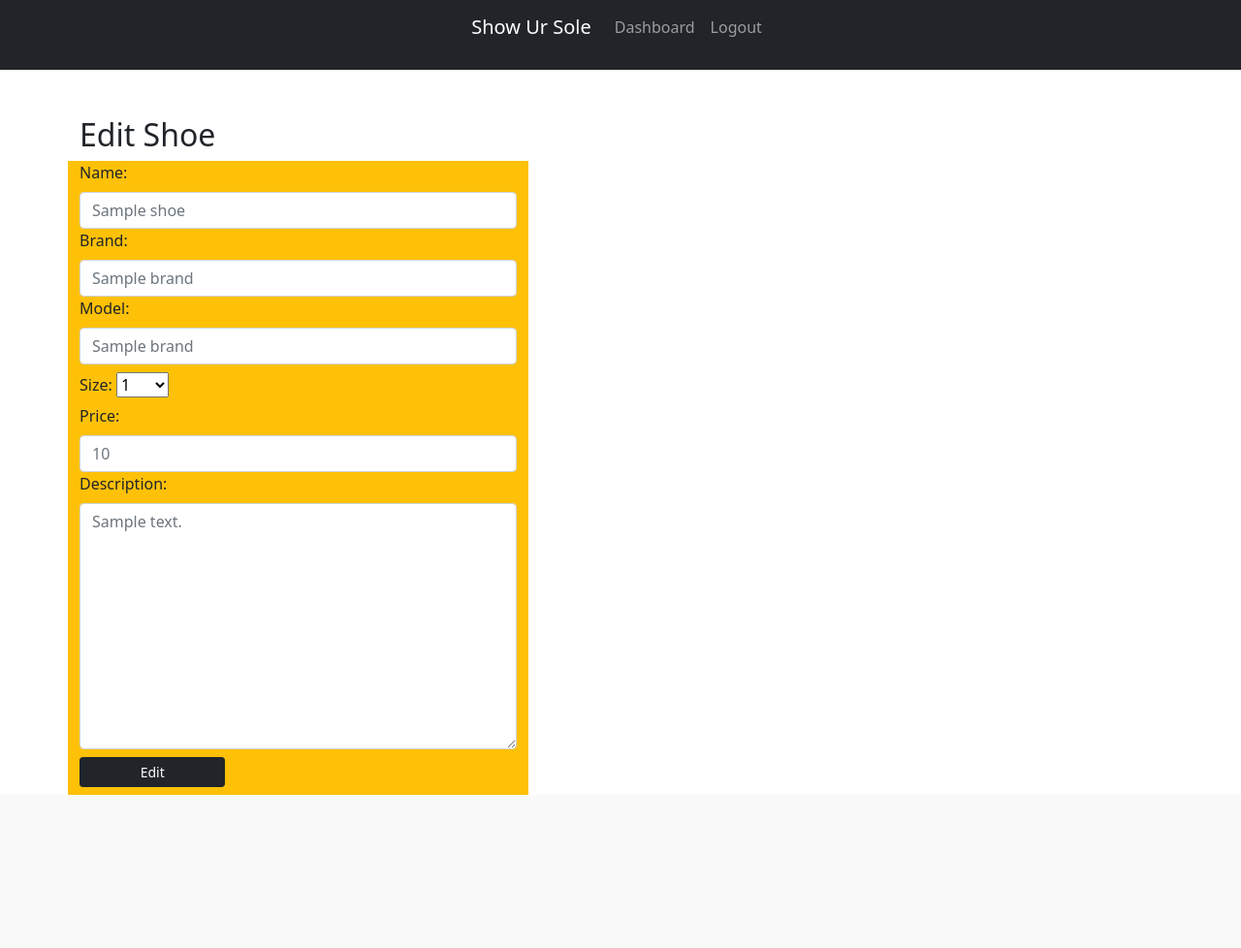
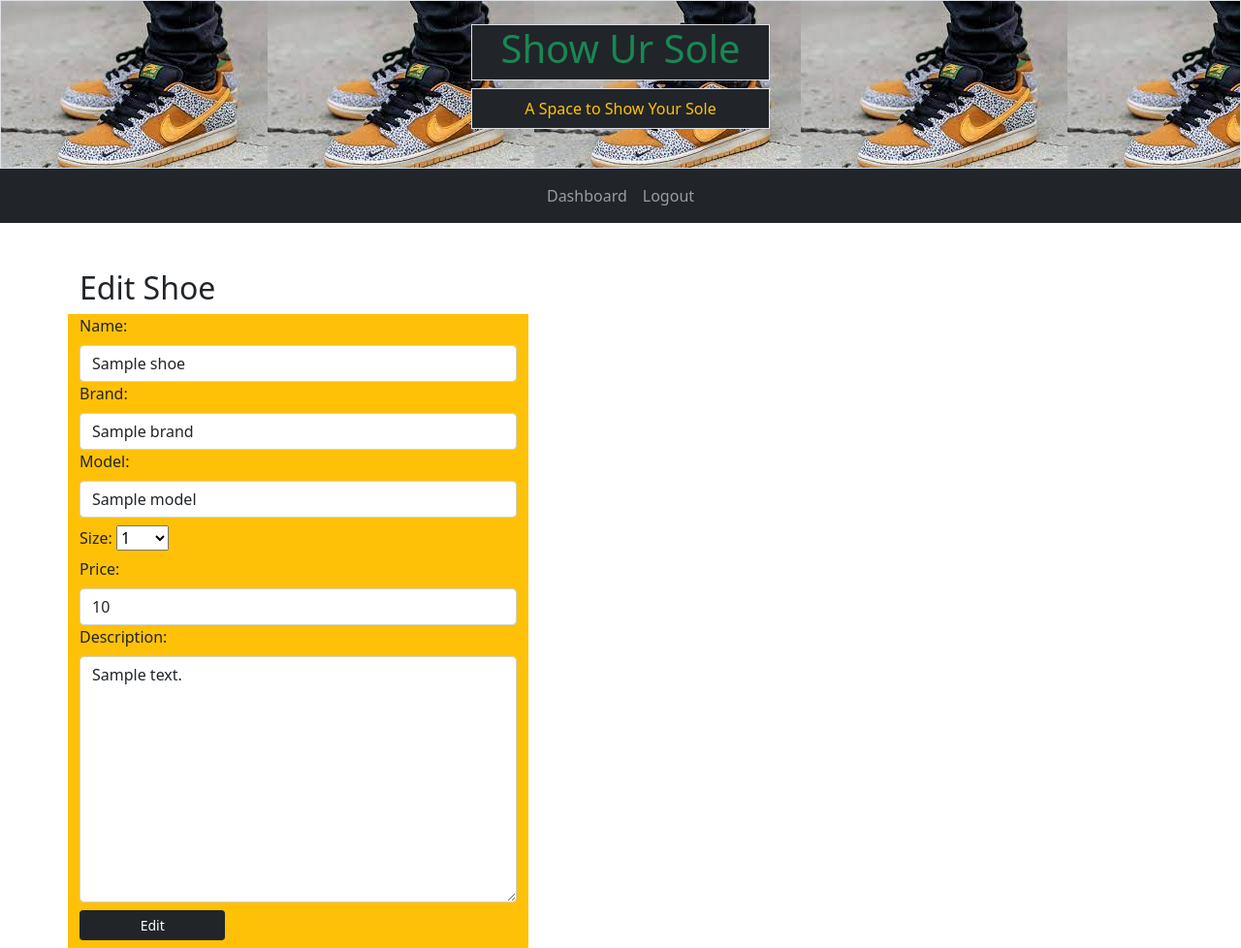
Before and after one commit to AugustSarrazin/Shoe-Project, a Flask app: template flask_app/templates/edit_shoe.html in a window 1280 px wide. Shown: the whole page at 97% size. Before the commit the page ends 820 px from the top, so only its background shows below. Run offline with Flask 2, Linux system fonts and the light colour scheme; the template is opened without the code that fills it: most values are stand-ins (such as "Sample title", 1, 10 or a date in 2020).

Commit message:
Finishing touches
fixed and finished!

```diff
--- a/flask_app/controllers/users.py
+++ b/flask_app/controllers/users.py
@@ -28,7 +28,7 @@ def register():
     }
     id = User.save(data)
     session['user_id'] = id
-    return redirect('/')
+    return redirect('/dashboard')
 
 @app.route('/login',methods=['POST'])
 def login():
@@ -40,7 +40,7 @@ def login():
         flash("Invalid Password","login")
         return redirect('/login_and_registration')
     session['user_id'] = user.id
-    return redirect('/')
+    return redirect('/dashboard')
 
 @app.route('/user/created')
 def show_names():
--- a/flask_app/models/like.py
+++ b/flask_app/models/like.py
@@ -44,8 +44,8 @@ class Like:
     @staticmethod
     def validate_like(data):
         is_valid = True
-        query = "SELECT * FROM likes WHERE user_id = %(user_id)s;"
+        query = "SELECT id from likes WHERE user_id = %(user_id)s AND shoe_id = %(shoe_id)s;"
         results = connectToMySQL(Like.db_name).query_db(query,data)
-        if len(results) >=10:
-            is_valid=False
+        if len(results) >=1:
+            is_valid = False
         return is_valid
--- a/flask_app/models/shoe.py
+++ b/flask_app/models/shoe.py
@@ -88,7 +88,7 @@ class Shoe:
 
     @classmethod
     def update(cls, data):
-        query = "UPDATE shoes SET name=%(name)s, brand=%(brand)s, model=%(model)s, size=%(size)s, price=%(price)s description=%(description)s WHERE id = %(id)s;"
+        query = "UPDATE shoes SET name=%(name)s, brand=%(brand)s, model=%(model)s, size=%(size)s, price=%(price)s, description=%(description)s WHERE id = %(id)s;"
         return connectToMySQL(cls.db_name).query_db(query,data)
 
     @classmethod
--- a/flask_app/templates/edit_shoe.html
+++ b/flask_app/templates/edit_shoe.html
@@ -8,12 +8,15 @@
     <title>Edit</title>
 </head>
 <body>
+    <div class="p-4 bg-dark text-center border" style="background-image: url('{{url_for('static',filename='image/safaridunk.jpg') }}')">
+        <div class="container w-25 bg-dark text-success border mb-2">
+            <h1>Show Ur Sole</h1>
+        </div>
+        <p class="p-2 container w-25 bg-dark text-warning border">A Space to Show Your Sole</p>
+    </div>
     <nav class="navbar navbar-expand-sm bg-dark navbar-dark">
         <div class="container-fluid justify-content-lg-center">
             <ul class="navbar-nav">
-                <li>
-                    <p class="navbar-brand">Show Ur Sole</p>
-                </li>
                 <li class="nav-item">
                     <a class="nav-link" href="/dashboard">Dashboard</a>
                 </li>
@@ -26,7 +29,7 @@
     <div class="container mt-5">
         <h2>Edit Shoe</h2>
         <div class="row">
-            <form action="/update/shoe" method="post" class="col-5 bg-warning">
+            <form action="/update/shoe/{{shoe.id}}" method="post" class="col-5 bg-warning">
                 {% with messages = get_flashed_messages(category_filter=['shoe']) %}
                     {% if messages %}
                     <div class="alert alert-danger" role="alert">
@@ -38,19 +41,19 @@
                 {% endwith %}
                 <div class="form-group">
                     <label for="name" class="form-label">Name:</label>
-                    <input type="text" name="name" placeholder="{{shoe.name}}" class="form-control">
+                    <input type="text" name="name" value="{{shoe.name}}"  class="form-control">
                 </div>
                 <div class="form-group">
                     <label for="Brand" class="form-label">Brand:</label>
-                    <input type="text" name="brand" placeholder="{{shoe.brand}}"  class="form-control">
+                    <input type="text" name="brand" value="{{shoe.brand}}"  class="form-control">
                 </div>
                 <div class="form-group">
                     <label for="model" class="form-label">Model:</label>
-                    <input type="text" name="model" placeholder="{{shoe.brand}}"  class="form-control">
+                    <input type="text" name="model" value="{{shoe.model}}"  class="form-control">
                 </div>
                 <div class="form-group mt-2">
                     <label for="size" class="form-label">Size:</label>
-                    <select name="size" id="size">
+                    <select name="size" id="size" value="{{shoe.size}}">
                         <option >{{shoe.size}}</option>
                         <script>
                             for(var i=5;i<=16;i=i+0.5)
@@ -62,11 +65,11 @@
                 </div>
                 <div class="form-group">
                     <label for="price" class="form-label">Price:</label>
-                    <input type="text" name="price"  placeholder="{{shoe.price}}" class="form-control">
+                    <input type="text" name="price" value="{{shoe.price}}"   class="form-control">
                 </div>
                 <div class="form-group">
                     <label for="description" class="form-label">Description:</label>
-                    <textarea name="description" id="" cols="60" rows="10" placeholder="{{shoe.description}}" class="form-control"></textarea>
+                    <textarea name="description" id="" cols="60" rows="10"  class="form-control">{{shoe.description}}</textarea>
                 </div>
                 <input type="Submit" value="Edit" class="btn btn-dark col-sm-4 btn-sm my-2">
             </form>
--- a/flask_app/templates/index.html
+++ b/flask_app/templates/index.html
@@ -38,7 +38,7 @@
                 <img src="{{url_for('static',filename='image/airmax1.JPEG') }}" alt="airmax1" class="d-block w-100">
             </div>
             <div class="carousel-item">
-                <img src="{{url_for('static',filename='image/asicsgellyte.JPEG') }}" alt="asicsgellyte" class="d-block w-100">
+                <img src="{{url_for('static',filename='image/asicsgellyte.jpeg') }}" alt="asicsgellyte" class="d-block w-100">
             </div>
             <div class="carousel-item">
                 <img src="{{url_for('static',filename='image/jordan1.JPEG')}}" alt="jordan1" class="d-block w-100">
```
Also changed, not shown: flask_app/controllers/likes.py (+2 -5 lines), flask_app/controllers/shoes.py (+4 -4 lines), flask_app/templates/add_shoe.html (+5 -3 lines), flask_app/templates/dashboard.html (+6 -4 lines), flask_app/templates/login_and_registration.html (+9 -6 lines), flask_app/templates/shoe.html (+11 -6 lines), flask_app/static/image/blazers.jpeg (added), flask_app/static/image/newbalance998.jpeg (added), flask_app/static/image/questions.jpg (added), flask_app/static/image/safaridunk.jpg (added), flask_app/static/image/unboxing2.jpg (deleted).
